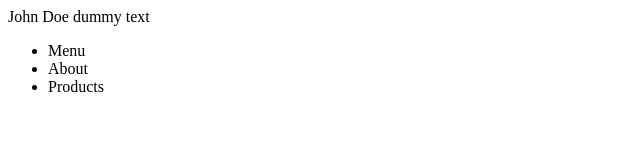
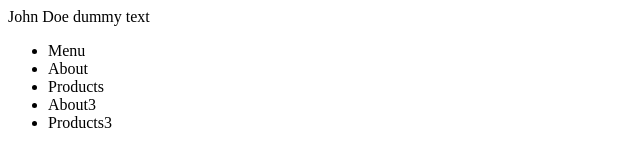
Before and after one commit to focus6666/newgittest, a plain HTML site: page index.html in a window 1280 px wide. Shown: the whole page, without its empty margins (0-640 px from the left). Drawn offline with Linux system fonts and the light colour scheme.

Commit message:
Added 2 more li items

```diff
--- a/index.html
+++ b/index.html
@@ -10,6 +10,8 @@
 			<li>Menu</li>
 			<li>About</li>
 			<li>Products</li>
+			<li>About3</li>
+			<li>Products3</li>
 
 		</ul>
 
```
